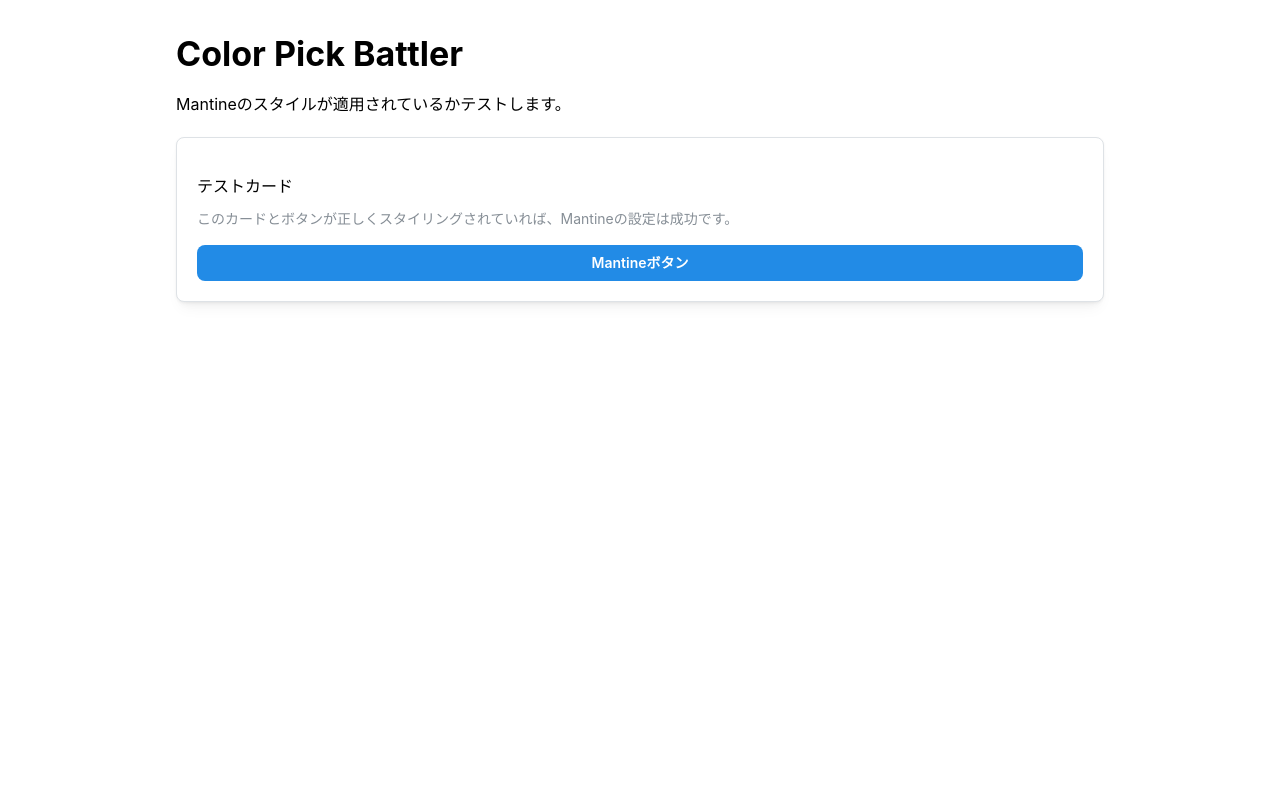
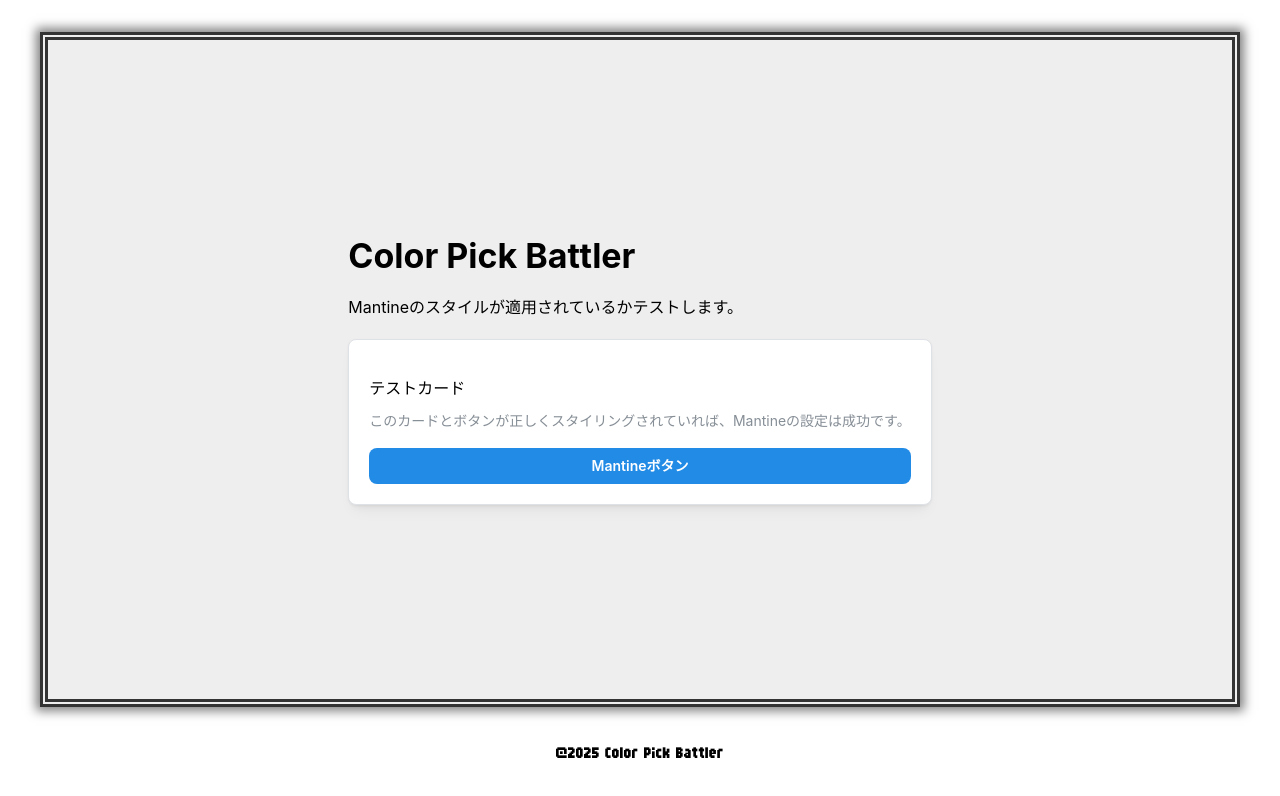
Before and after one commit to iririn1998/color-pick-battler, a Next.js app: page / in a window 1280 px wide. Shown: the top 796 px of the page. Built offline with nearby package versions, Linux system fonts and the light colour scheme.

Commit message:
feat: set layout

```diff
--- a/src/app/layout.tsx
+++ b/src/app/layout.tsx
@@ -1,22 +1,15 @@
 import {
   ColorSchemeScript,
+  Container,
   MantineProvider,
   mantineHtmlProps,
+  Stack,
 } from "@mantine/core";
+import { Frame } from "@/components/Frame";
 import "@mantine/core/styles.css";
 import type { Metadata } from "next";
-import { Geist, Geist_Mono } from "next/font/google";
 import localFont from "next/font/local";
-
-const geistSans = Geist({
-  variable: "--font-geist-sans",
-  subsets: ["latin"],
-});
-
-const geistMono = Geist_Mono({
-  variable: "--font-geist-mono",
-  subsets: ["latin"],
-});
+import { Text } from "@/components/Text";
 
 const donguriDuel = localFont({
   src: "../assets/fonts/x10y12pxDonguriDuel.ttf",
@@ -39,10 +32,15 @@
       <head>
         <ColorSchemeScript />
       </head>
-      <body
-        className={`${geistSans.variable} ${geistMono.variable} ${donguriDuel.variable}`}
-      >
-        <MantineProvider>{children}</MantineProvider>
+      <body className={`${donguriDuel.variable}`}>
+        <MantineProvider>
+          <Container size="md" py="xl">
+            <Stack align="center" gap="xl">
+              <Frame>{children}</Frame>
+              <Text size="md">@2025 Color Pick Battler</Text>
+            </Stack>
+          </Container>
+        </MantineProvider>
       </body>
     </html>
   );
```
